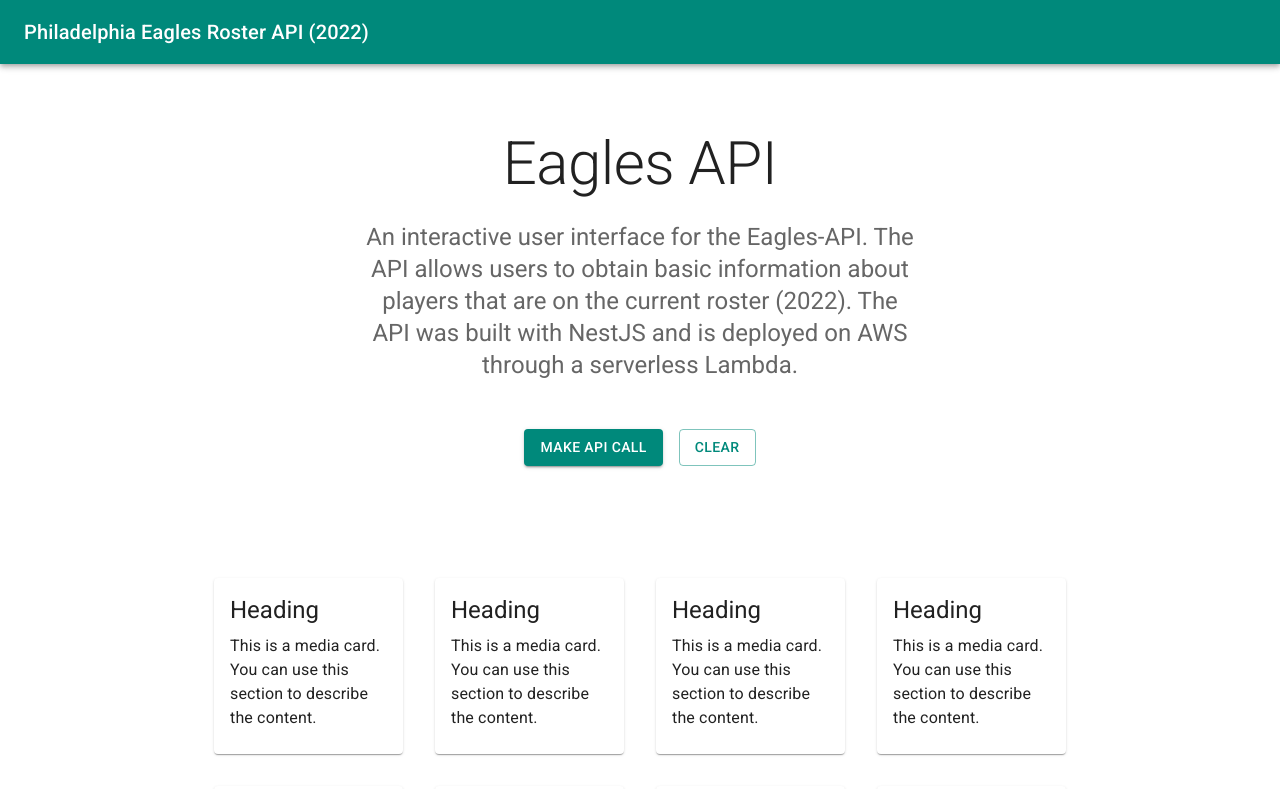
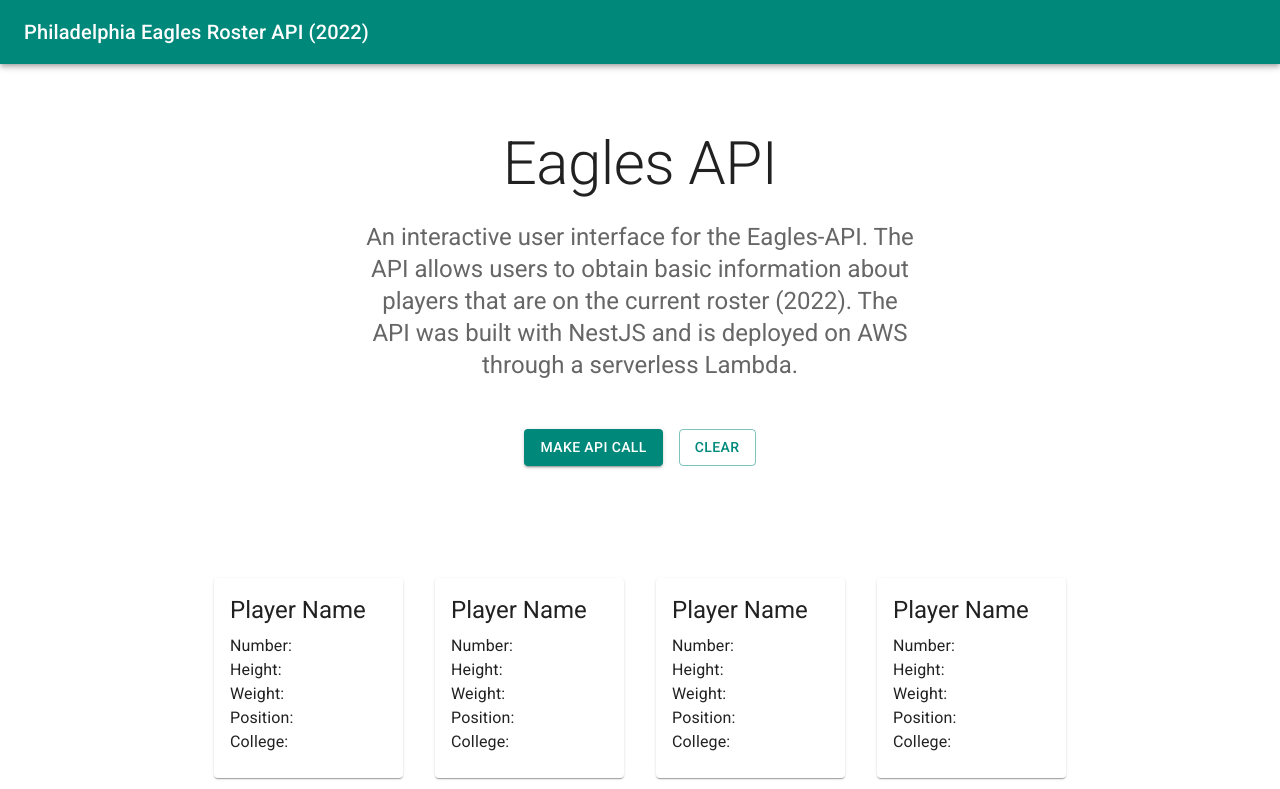
Before and after one commit to ksentak/eagles-api-ui, a JavaScript app: page / in a window 1280 px wide. Shown: the top 789 px of the page. Built offline with nearby package versions, Linux system fonts and the light colour scheme.

Commit message:
reorganize file structure

```diff
--- a/src/App.js
+++ b/src/App.js
@@ -1,6 +1,6 @@
 import { teal } from '@mui/material/colors';
 import { ThemeProvider, createTheme } from '@mui/material/styles';
-import Home from './Home';
+import Home from './pages/Home';
 
 const theme = createTheme({
   palette: {
--- a/src/Home.js
+++ b/src/pages/Home/index.js
@@ -1,9 +1,9 @@
 import AppBar from '@mui/material/AppBar';
 import Button from '@mui/material/Button';
 import Card from '@mui/material/Card';
-import CardActions from '@mui/material/CardActions';
+import Select from '@mui/material/Select';
+import MenuItem from '@mui/material/MenuItem';
 import CardContent from '@mui/material/CardContent';
-import CardMedia from '@mui/material/CardMedia';
 import CssBaseline from '@mui/material/CssBaseline';
 import Grid from '@mui/material/Grid';
 import Stack from '@mui/material/Stack';
@@ -12,11 +12,11 @@
 import Typography from '@mui/material/Typography';
 import Container from '@mui/material/Container';
 
-import Footer from './Footer';
+import Footer from './components/Footer';
 
 const cards = [1, 2, 3, 4, 5, 6, 7, 8, 9];
 
-export default function App() {
+const Home = () => {
   return (
     <>
       <CssBaseline />
@@ -63,6 +63,13 @@
               spacing={2}
               justifyContent='center'
             >
+              {/* <Select id='get-request-type' value='Request Type'>
+                <MenuItem value={10}>Ten</MenuItem>
+                <MenuItem value={20}>Twenty</MenuItem>
+                <MenuItem value={30}>Thirty</MenuItem>
+              </Select> */}
+              {/* Need to create a dynamic input for user */}
+              {/* https://mui.com/material-ui/react-select/ */}
               <Button variant='contained'>Make API Call</Button>
               <Button variant='outlined'>Clear</Button>
             </Stack>
@@ -82,17 +89,14 @@
                 >
                   <CardContent sx={{ flexGrow: 1 }}>
                     <Typography gutterBottom variant='h5' component='h2'>
-                      Heading
+                      Player Name
                     </Typography>
-                    <Typography>
-                      This is a media card. You can use this section to describe
-                      the content.
-                    </Typography>
+                    <Typography>Number:</Typography>
+                    <Typography>Height:</Typography>
+                    <Typography>Weight:</Typography>
+                    <Typography>Position:</Typography>
+                    <Typography>College:</Typography>
                   </CardContent>
-                  {/* <CardActions>
-                    <Button size='small'>View</Button>
-                    <Button size='small'>Edit</Button>
-                  </CardActions> */}
                 </Card>
               </Grid>
             ))}
@@ -102,4 +106,6 @@
       <Footer />
     </>
   );
-}
+};
+
+export default Home;
```
Also changed, not shown: src/pages/Home/components/Footer.js (renamed from src/Footer.js).
